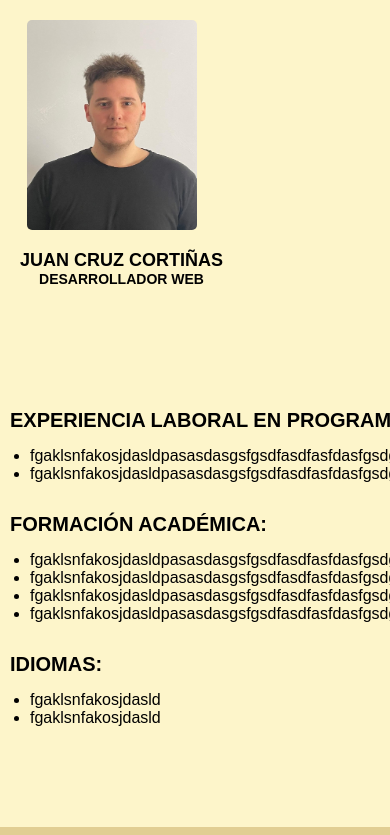
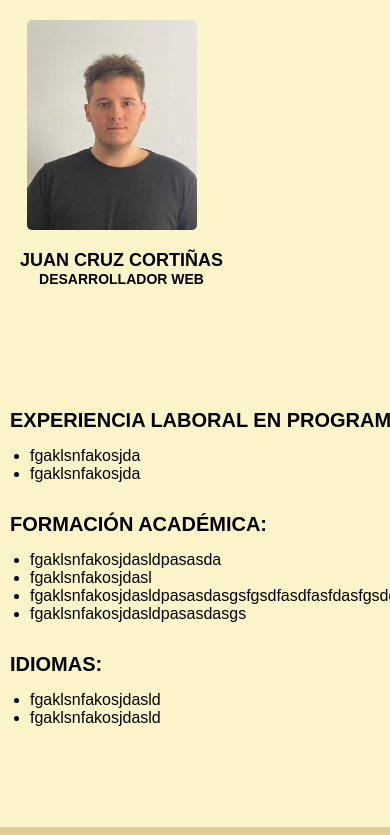
Before and after one commit to Jcruzcorti/CV, a website: page cv.html in a window 390 px wide. Shown: the top 835 px of the page. Drawn offline with Linux system fonts and the light colour scheme.

Commit message:
Prueba del width versión mobile

```diff
--- a/cv.html
+++ b/cv.html
@@ -52,8 +52,8 @@
 
                     <ul class="article2__info--ul">
 
-                    <li class="article2__info--ul--li">  fgaklsnfakosjdasldpasasdasgsfgsdfasdfasfdasfgsdgadgasdgas </li>
-                    <li class="article2__info--ul--li">  fgaklsnfakosjdasldpasasdasgsfgsdfasdfasfdasfgsdgadgasdgas </li>
+                    <li class="article2__info--ul--li">  fgaklsnfakosjda </li>
+                    <li class="article2__info--ul--li">  fgaklsnfakosjda </li>
 
                     </ul>
 
@@ -61,10 +61,10 @@
 
                     <ul class="article2__info--ul">
 
+                    <li class="article2__info--ul--li">fgaklsnfakosjdasldpasasda</li>
+                    <li class="article2__info--ul--li">fgaklsnfakosjdasl</li>
                     <li class="article2__info--ul--li">fgaklsnfakosjdasldpasasdasgsfgsdfasdfasfdasfgsdgadgasdgas</li>
-                    <li class="article2__info--ul--li">fgaklsnfakosjdasldpasasdasgsfgsdfasdfasfdasfgsdgadgasdgas</li>
-                    <li class="article2__info--ul--li">fgaklsnfakosjdasldpasasdasgsfgsdfasdfasfdasfgsdgadgasdgas</li>
-                    <li class="article2__info--ul--li">fgaklsnfakosjdasldpasasdasgsfgsdfasdfasfdasfgsdgadgasdgas</li>
+                    <li class="article2__info--ul--li">fgaklsnfakosjdasldpasasdasgs</li>
 
                     </ul>
 
--- a/scss/_cv.scss
+++ b/scss/_cv.scss
@@ -78,6 +78,7 @@
         background-color: #fdf5c8f5;
         // padding: 20px;
 
+
      }
 
      .header2__divheader{
@@ -86,7 +87,7 @@
         flex-wrap: wrap;
         flex-direction: column;
         align-content: flex-start;
-        // margin-right: 0;
+        margin-right: 0;
             .header2__divheader--imgfoto{
                 @include tamaño(170px,210px);
                 margin-left: 20px;
@@ -108,13 +109,14 @@
         flex-wrap: wrap;
         flex-direction: column;
         justify-content: space-around;
+        // width: 80%;
+
 
         .article2__img{
             display: flex;
             flex-wrap: wrap;
             flex-direction: row;
-            align-items: flex-end;
-
+            align-content: flex-end;
             .article2__img--article{
                 @include tamaño (80px,80px);
                 margin-top: 0;
```
Also changed, not shown: css/style.css.
